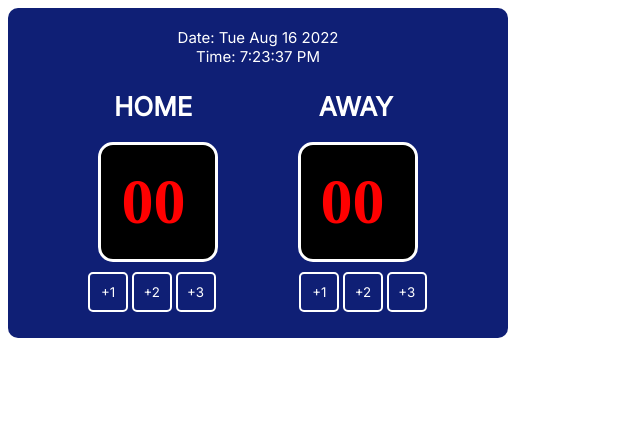
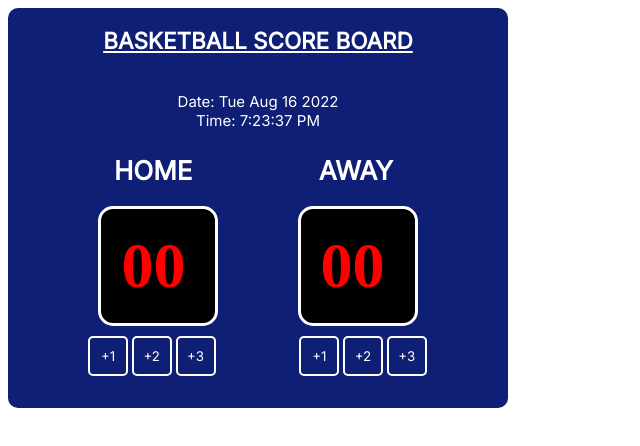
Before and after one commit to riashad/JavaScript-Practice, a plain HTML site: page Practice_Part_one/basketball_score_board.html in a window 1280 px wide. Shown: the whole page, without its empty margins (0-640 px from the left). Drawn offline with Linux system fonts and the light colour scheme; a web font is replaced by a local one.

Commit message:
last comit for basketball score board counter app

```diff
--- a/Practice_Part_one/basketball_score_board.css
+++ b/Practice_Part_one/basketball_score_board.css
@@ -6,9 +6,15 @@
 body {
     font-size: 15px;
 }
+
+#heading {
+    text-align: center;
+    font-weight: bold;
+    text-decoration: underline;
+}
 .board-el  {
     width: 500px;
-    height: 330px;
+    height: 400px;
     background: rgba(15,31,117,1);
     opacity: 1;
     position: relative;
--- a/Practice_Part_one/basketball_score_board.html
+++ b/Practice_Part_one/basketball_score_board.html
@@ -7,6 +7,9 @@
     </head>
    <body>
       <div class="board-el">
+        <div id="heading">
+            <h2>BASKETBALL SCORE BOARD</h2>
+        </div>
          <div id="datetime">
             Date: <span class="datetime" id="date-el"></span><br>
             Time: <span class="datetime" id="time-el"></span>
```
